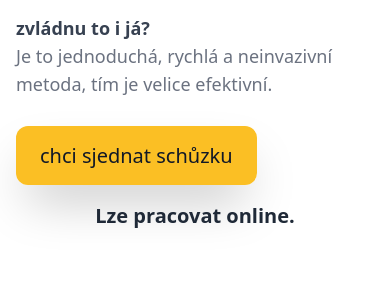
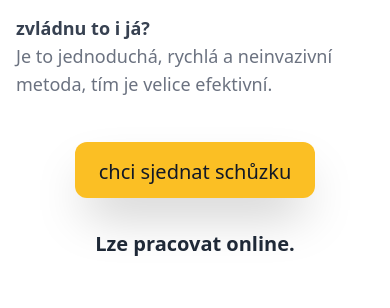
Before and after one commit to wentura/nikolasmejkalova.cz, a Next.js app: page / in a window 390 px wide. Shown: the part 2800-3108 px from the top of the page. Built offline with nearby package versions, Linux system fonts and the light colour scheme.

Commit message:
technicke seo

```diff
--- a/app/(obsah)/metoda/page.jsx
+++ b/app/(obsah)/metoda/page.jsx
@@ -13,7 +13,7 @@ export default function Metoda() {
                 <img
                   src="https://res.cloudinary.com/dam7wdzvx/image/upload/v1708711872/nikolasmejkalova_cz/W45A4262copy_j6zeks.webp"
                   loading="lazy"
-                  alt=""
+                  alt="Nikola Smejkalová, mandala"
                   className="h-full w-full object-cover object-center"
                 />
               </div>
@@ -28,8 +28,9 @@ export default function Metoda() {
                   epigenetiky).
                 </p>
                 <p className="mb-6 text-gray-500 sm:text-xl md:mb-8">
-                  Pomocí této metody se zbavujeme svých negativních přesvědčení
-                  a ty pak nahrazujeme přesvědčeními pozitivními. V ČR je to
+                  Pomocí této metody se{" "}
+                  <strong>zbavujeme svých negativních přesvědčení</strong> a ty
+                  pak nahrazujeme přesvědčeními pozitivními. V ČR je to
                   &quot;mladá&quot; forma terapie, avšak hodně efektvní.
                 </p>
                 <p className="mb-6 text-gray-500 sm:text-xl md:mb-8">
--- a/components/contact.jsx
+++ b/components/contact.jsx
@@ -21,7 +21,7 @@ export default function Contact() {
               <img
                 src="https://res.cloudinary.com/dam7wdzvx/image/upload/v1707674374/nikolasmejkalova_cz/nikola_byuj6t.webp"
                 loading="lazy"
-                alt="Nikola Smejkalová"
+                alt="Nikola Smejkalová, Vaše facilitátorka metody Psych-K"
                 className="h-full w-full object-cover object-center"
               />
             </div>
--- a/components/content.jsx
+++ b/components/content.jsx
@@ -8,7 +8,7 @@ export default function Content() {
           <img
             src="https://res.cloudinary.com/dam7wdzvx/image/upload/v1708711872/nikolasmejkalova_cz/W45A4242copy_r4cwp0.webp"
             loading="lazy"
-            alt="Nikola Smejkalova"
+            alt="Nikola Smejkalova, klidné a příjemné prostředí pro terapii Psych-K"
             className="h-full w-full object-cover object-center"
           />
         </div>
--- a/components/hero.jsx
+++ b/components/hero.jsx
@@ -10,10 +10,12 @@ export default function Hero() {
               <img
                 src="https://res.cloudinary.com/dam7wdzvx/image/upload/v1709719256/nikolasmejkalova_cz/logo-psych-k2_ylumqs.png"
                 className="sepia opacity-70 md:hidden absolute -top-12 w-12"
+                alt="logo metody Psych-K"
               />
               <img
                 src="https://res.cloudinary.com/dam7wdzvx/image/upload/v1709719256/nikolasmejkalova_cz/logo-psych-k2_ylumqs.png"
                 className="sepia opacity-70 md:-top-12 md:w-2/5 lg:w-2/5 xl:w-1/3 hidden md:flex relative lg:-top-20 xl:-top-40 lg:left-4"
+                alt="logo metody Psych-K"
               />
             </div>
             <h1 className="mb-0 text-4xl font-extralight md:text-6xl lg:text-8xl font-heading relative xl:-top-24">
@@ -35,7 +37,7 @@ export default function Hero() {
             <img
               src="https://res.cloudinary.com/dam7wdzvx/image/upload/v1707674374/nikolasmejkalova_cz/nikola_byuj6t.webp"
               loading="lazy"
-              alt="Nikola Smejkalova"
+              alt="Nikola Smejkalova, Vaše facilitátorka metody Psych-K"
               className="h-full w-full object-cover object-center"
             />
           </div>
--- a/components/how.jsx
+++ b/components/how.jsx
@@ -45,7 +45,7 @@ export default function How() {
             <img
               src="https://res.cloudinary.com/dam7wdzvx/image/upload/v1708711872/nikolasmejkalova_cz/W45A4254copy_dcxwz5.webp"
               loading="lazy"
-              alt="Nikola Smejkalova"
+              alt="Nikola Smejkalova, květiny"
               className="h-full w-full object-cover object-center rounded-lg shadow-lg  max-w-lg mx-auto"
             />
           </div>
@@ -75,14 +75,17 @@ export default function How() {
           {/* question - end */}
 
           {/* question - start */}
-          <div className="mt-7">
-            <Link href="/kontakt" className="btn-primary">
+          <div className="mt-7 flex">
+            <Link
+              href="/kontakt"
+              className="btn-primary mx-auto align-middle h-14"
+            >
               chci sjednat schůzku
             </Link>
           </div>
           {/* question - end */}
         </div>
-        <div className="mb-10 md:mb-16">
+        <div className="mb-10 md:mb-16 text-center sm:text-left">
           <h2 className="mt-8 text-center text-xl font-bold text-gray-800 md:mb-6 lg:text-2xl">
             Lze pracovat online.
           </h2>
--- a/components/matomo.jsx
+++ b/components/matomo.jsx
@@ -7,7 +7,7 @@ export default function Matomo() {
         referrerPolicy="no-referrer-when-downgrade"
         src="http://matomo.zbyneksvoboda.cz/matomo.php?idsite=11&amp;rec=1"
         className="border-0"
-        alt=""
+        alt="matomo analytics"
       />
     </div>
   );
--- a/components/menuObsah.jsx
+++ b/components/menuObsah.jsx
@@ -15,6 +15,7 @@ export default function Menu() {
           <img
             src="https://res.cloudinary.com/dam7wdzvx/image/upload/v1709719256/nikolasmejkalova_cz/logo-psych-k2_ylumqs.png"
             className="sepia opacity-70 w-10 md:w-16"
+            alt="logo metody Psych-K"
           />
           Nikola Smejkalová
         </Link>
--- a/components/sluzby.jsx
+++ b/components/sluzby.jsx
@@ -11,7 +11,7 @@ export default function Sluzby() {
               <img
                 src="https://res.cloudinary.com/dam7wdzvx/image/upload/v1708711872/nikolasmejkalova_cz/W45A4259copy_a2kqzf.webp"
                 loading="lazy"
-                alt=""
+                alt="Nikola Smejkalová a její terapeitucké křesílko"
                 className="h-full w-full object-cover object-center"
               />
             </div>
```
